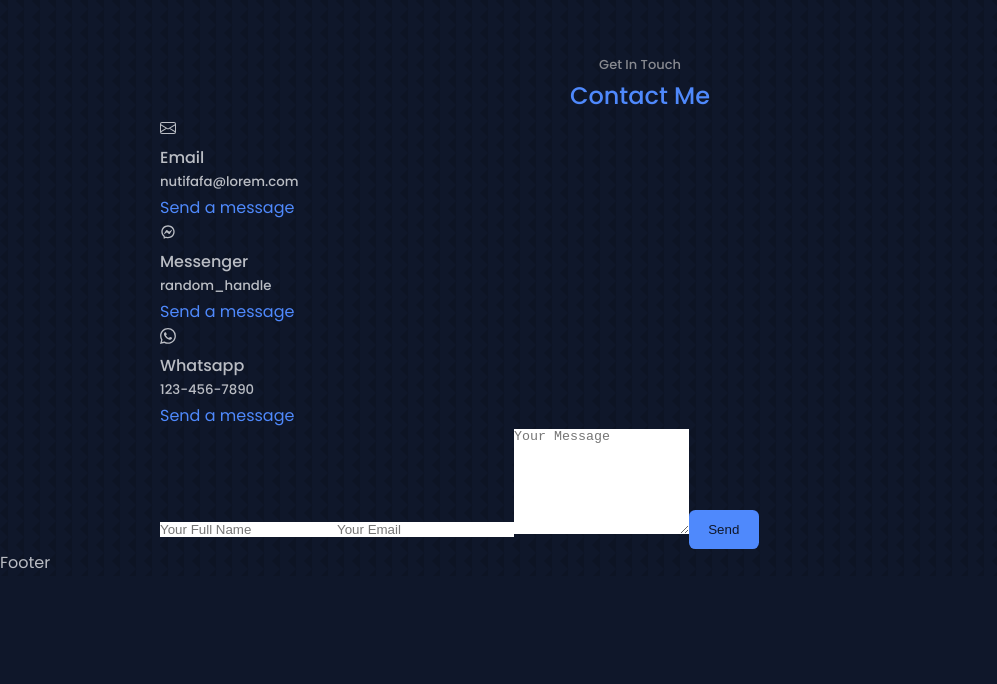
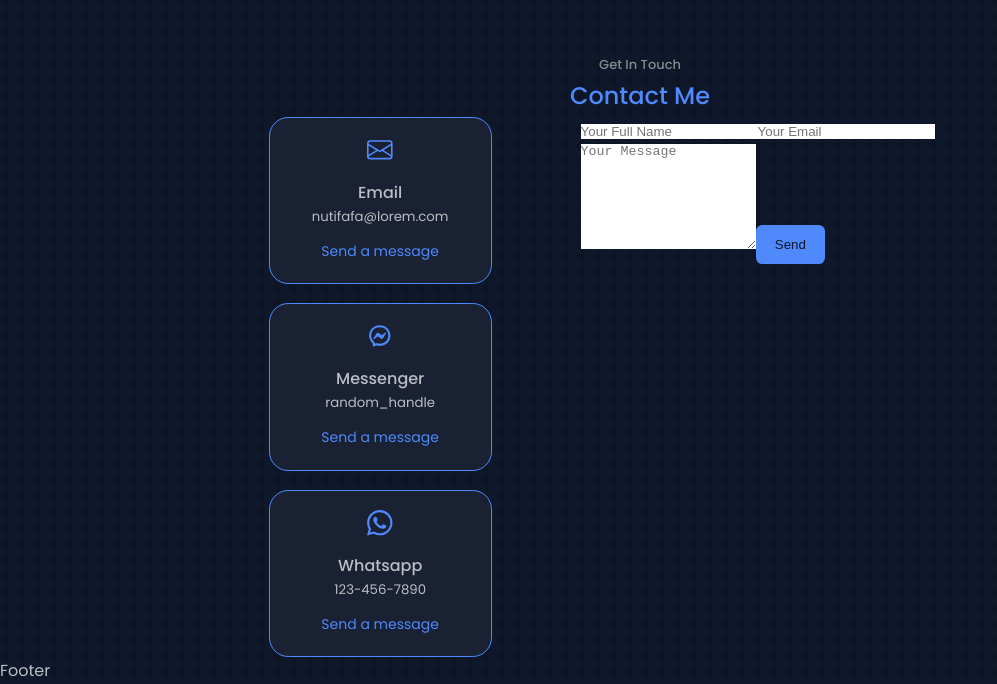
Before and after one commit to neophyte-programmer/react-portfolio, a React (Create React App) app: page / in a window 1280 px wide. Shown: the part 4631-5315 px from the top of the page, without its empty margins (0-997 px from the left). Before the commit the page ends 5207 px from the top, so only its background shows below. Built offline with nearby package versions, Linux system fonts and the light colour scheme.

Commit message:
styled left side

```diff
--- a/src/components/contact/contact.css
+++ b/src/components/contact/contact.css
@@ -1,4 +1,48 @@
+.container.contact__container {
+    width: 58%;
+    display: grid;
+    grid-template-columns: 30% 58%;
+    gap: 12%;
+}
 
+.contact__options {
+    display: flex;
+    flex-direction: column;
+    gap: 1.2rem;
+}
+
+.contact__option {
+    background: var(--container-color);
+    padding: 1.2rem;
+    border-radius: 1.2rem;
+    border: 1px solid var(--first-color);
+	text-align: center;
+    transition: var(--transition);
+}
+
+.contact__option:hover {
+    background: var(--title-color);
+    border: 1px solid var(--first-color);
+    color: var(--body-color);
+    transform: scale(1.05);
+    cursor: pointer;
+}
+
+.contact__icon {
+    color: var(--first-color);
+    font-size: 1.6rem;
+    margin-bottom: .5rem;
+}
+
+.contact__link {
+    margin-top: .7rem;
+    display: inline-block;
+    font-size: var(--small-font-size);
+}
+
+.contact__handle {
+    font-weight: 400;
+}
 
 
 /*=============== GENERAL MEDIA QUERIES ===============*/
```
